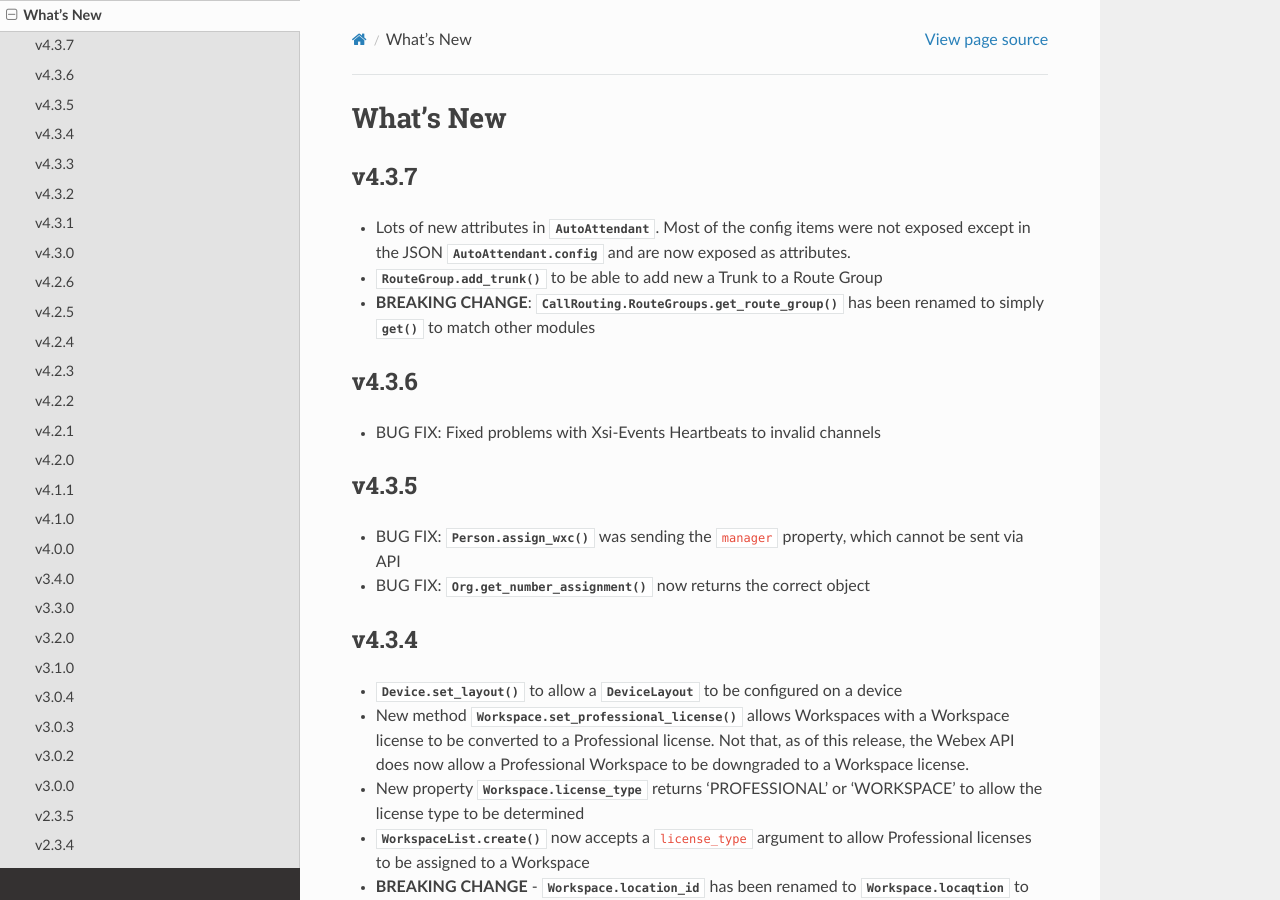
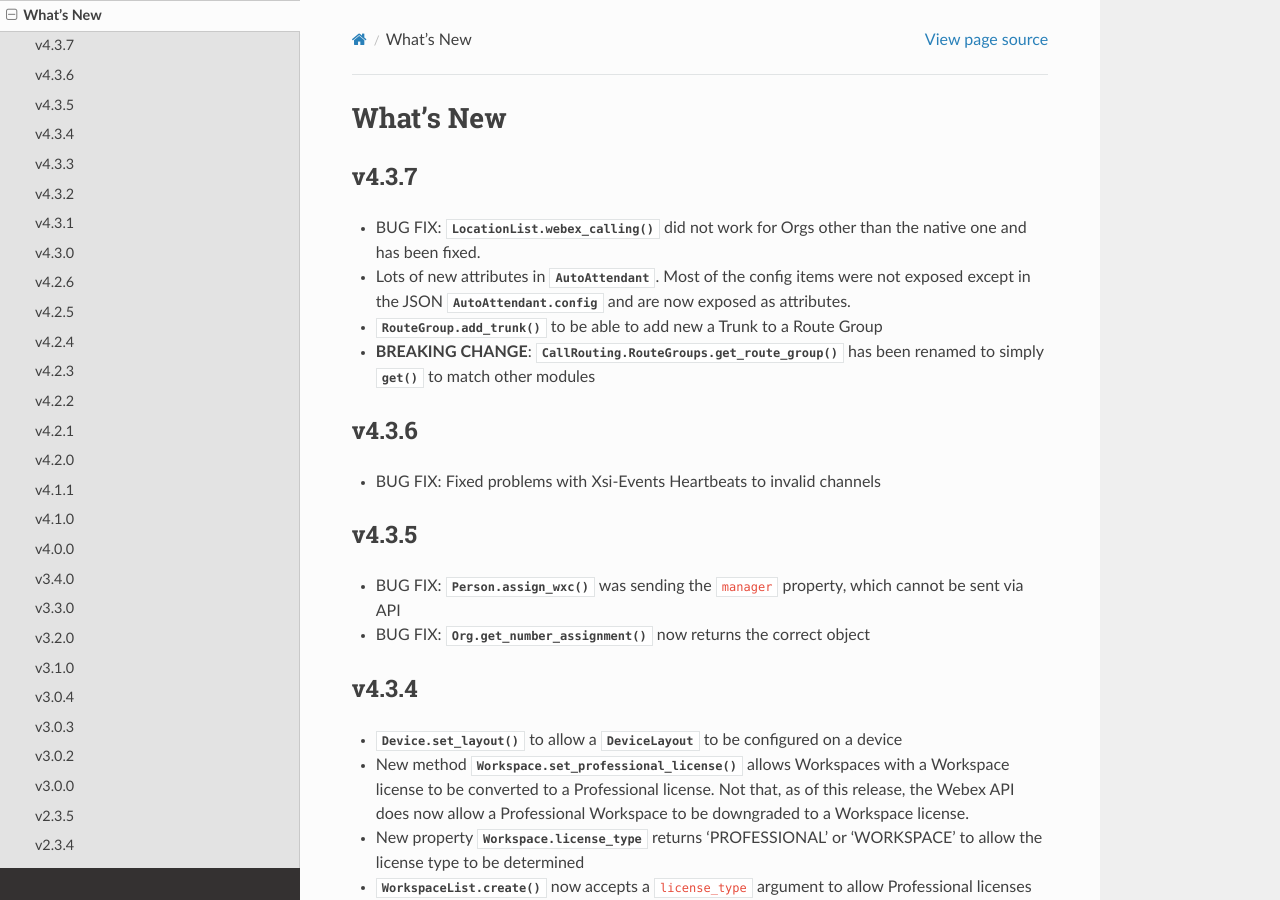
Before and after one commit to kctrey/wxcadm, a Sphinx documentation site: the page built from docs/source/whatsnew.rst, in a window 1280 px wide and 900 px high. Built offline with Sphinx 7.4.7 and the Read the Docs theme 3.1.0, drawn with Linux system fonts in a browser that asks for light colours.

```diff
--- a/docs/source/whatsnew.rst
+++ b/docs/source/whatsnew.rst
@@ -5,6 +5,7 @@
 
 v4.3.7
 ------
+- BUG FIX: :meth:`LocationList.webex_calling()` did not work for Orgs other than the native one and has been fixed.
 - Lots of new attributes in :class:`AutoAttendant`. Most of the config items were not exposed except in the JSON :attr:`AutoAttendant.config` and are now exposed as attributes.
 - :meth:`RouteGroup.add_trunk()` to be able to add new a Trunk to a Route Group
 - **BREAKING CHANGE**: :meth:`CallRouting.RouteGroups.get_route_group()` has been renamed to simply :meth:`get()` to match other modules
```
